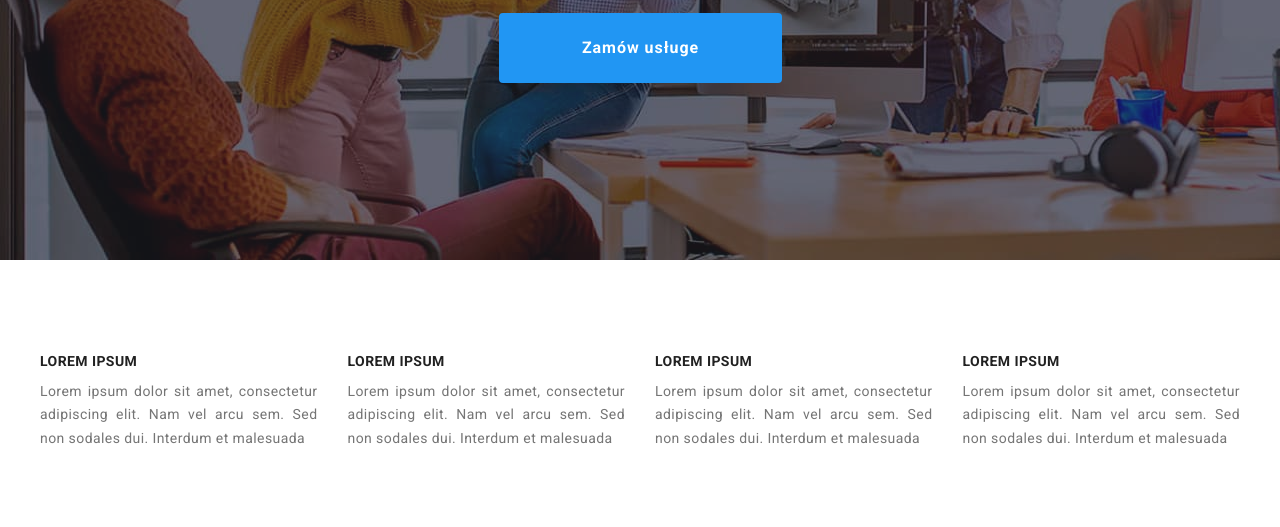
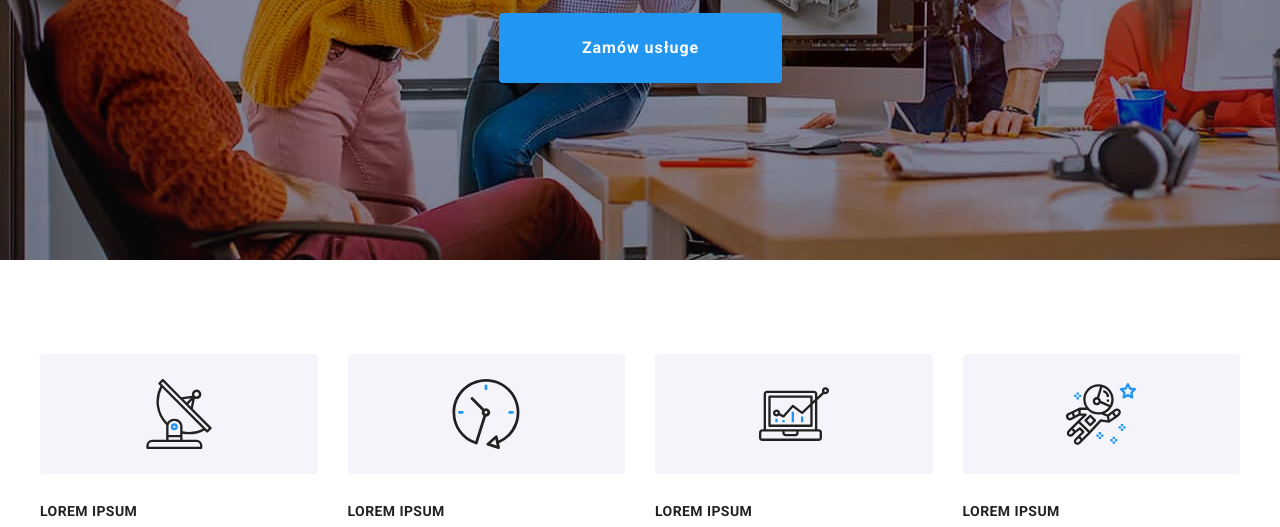
Before and after one commit to Kingkuc/goit-markup-hw-04, a plain HTML site: page index.html in a window 1280 px wide. Shown: the part 402-929 px from the top of the page. Drawn offline with nearby package versions, Linux system fonts and the light colour scheme.

Commit message:
our-atuts-section

```diff
--- a/css/styles.css
+++ b/css/styles.css
@@ -121,7 +121,7 @@ gap: 30px;
   margin: 0 auto;
   background-image: url(../images/section-hero-background.jpg);
   max-width: 1600px;
-  box-shadow: inset 0 0 0 1600px rgba(47, 48, 58, 0.4);
+  box-shadow: inset 0 0 1600px rgba(47, 48, 58, 0.4);
 }
 
 .section-hero-header {
@@ -171,6 +171,24 @@ gap: 30px;
 .text-list-1-position {
   flex-basis: calc((100% - 90px) / 4);
   padding: 0;
+}
+
+.our-atuts-cointainer{
+display: flex;
+justify-content: center;
+padding: 25px 100px;
+background-color: #F5F4FA;
+border-radius: 4px;
+margin-bottom: 30px;
+}
+
+.our-atuts-cointainer:focus,
+.our-atuts-cointainer:hover {
+  box-shadow: 0px 4px 4px rgba(0, 0, 0, 0.25);
+}
+
+.our-atuts-icon{
+ padding: 0;
 }
 
 .text-list-1-header {
--- a/index.html
+++ b/index.html
@@ -63,6 +63,10 @@
           <div class="cointainer">
             <ul class="text-list-1-points">
               <li class="ext-list-1-position">
+                <div class="our-atuts-cointainer">
+                <svg class="our-atuts-icon" width="70" height="70">
+                  <use href="./images/icons.svg#icon-antenna-1"></use>
+                </svg></div>
                 <h3 class="text-list-1-header">LOREM IPSUM</h3>
                 <p class="text-list-1-paragraf">
                 Lorem ipsum dolor sit amet, consectetur adipiscing elit. Nam vel
@@ -70,6 +74,10 @@
                 </p>
               </li>
               <li class="ext-list-1-position">
+                <div class="our-atuts-cointainer">
+                  <svg class="our-atuts-icon" width="70" height="70">
+                    <use href="./images/icons.svg#icon-clock-1"></use>
+                  </svg></div>
                 <h3 class="text-list-1-header">LOREM IPSUM</h3>
                 <p class="text-list-1-paragraf">
                 Lorem ipsum dolor sit amet, consectetur adipiscing elit. Nam vel
@@ -77,6 +85,10 @@
                 </p>
               </li>
               <li class="ext-list-1-position">
+                <div class="our-atuts-cointainer">
+                  <svg class="our-atuts-icon" width="70" height="70">
+                    <use href="./images/icons.svg#icon-diagram-1"></use>
+                  </svg></div>
                 <h3 class="text-list-1-header">LOREM IPSUM</h3>
                 <p class="text-list-1-paragraf">
                 Lorem ipsum dolor sit amet, consectetur adipiscing elit. Nam vel
@@ -84,6 +96,10 @@
                 </p>
               </i>
               <li class="ext-list-1-position">
+                <div class="our-atuts-cointainer">
+                  <svg class="our-atuts-icon" width="70" height="70">
+                    <use href="./images/icons.svg#icon-astronaut-1"></use>
+                  </svg></div>
                 <h3 class="text-list-1-header">LOREM IPSUM</h3>
                 <p class="text-list-1-paragraf">
                 Lorem ipsum dolor sit amet, consectetur adipiscing elit. Nam vel
```
